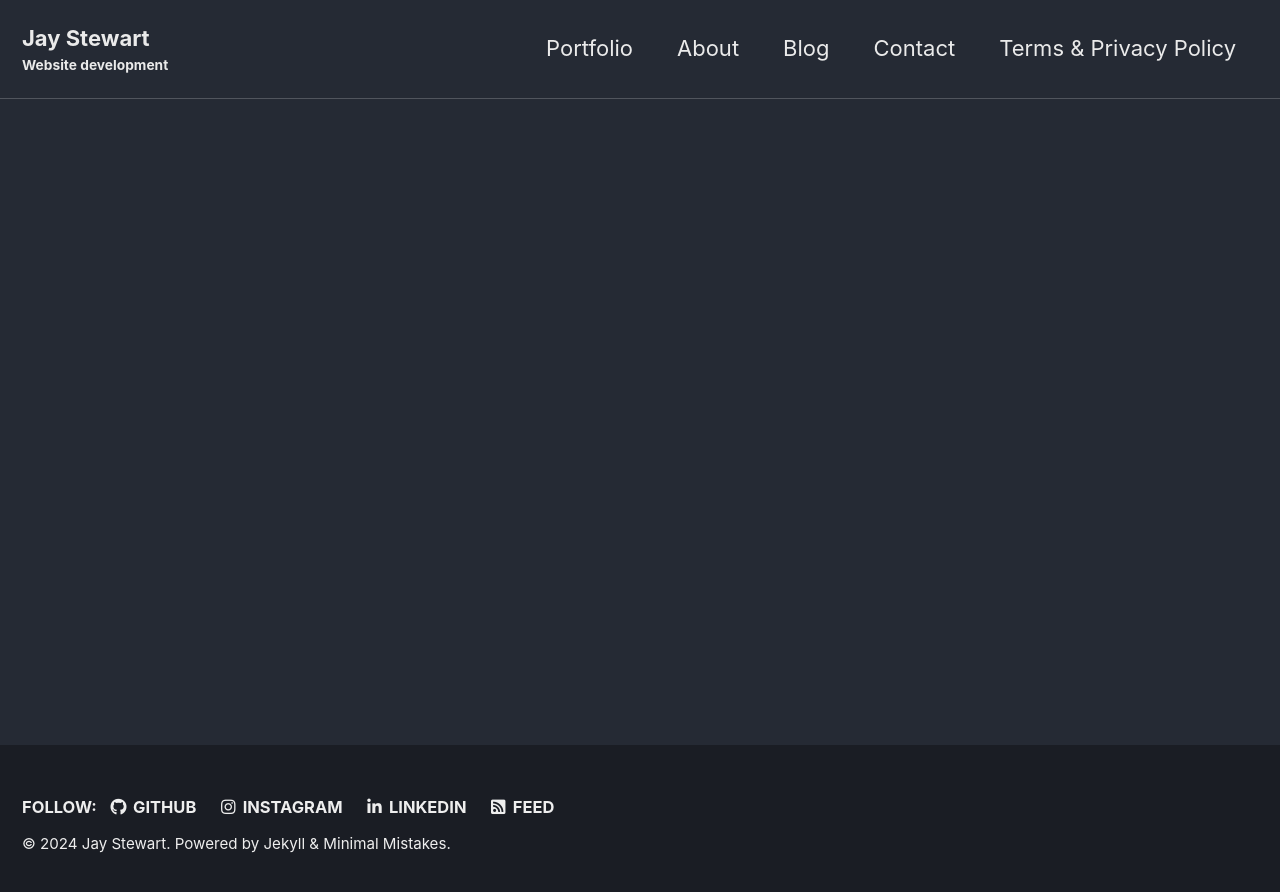
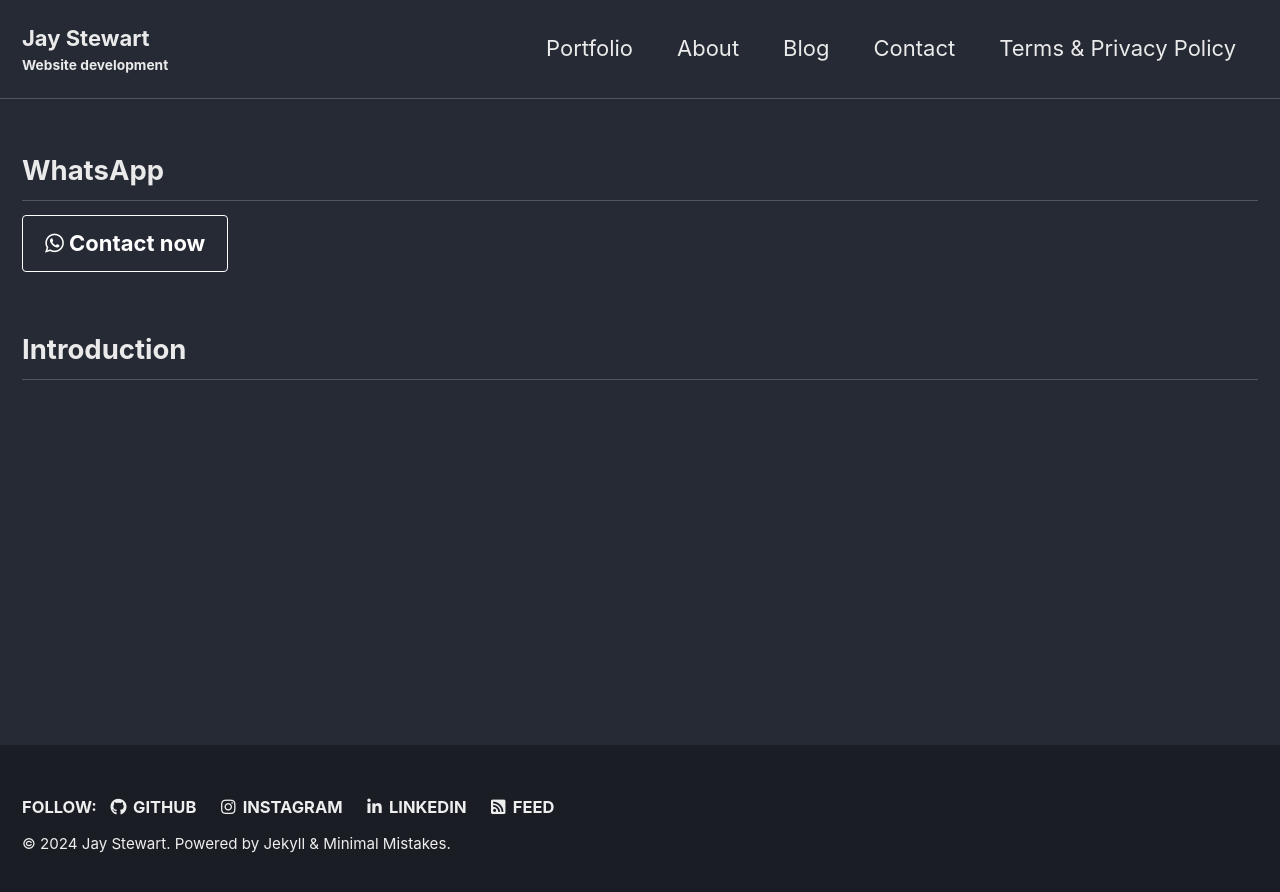
Before and after one commit to jaystewart86/jaystewart86, a Jekyll site: the page built from _pages/contact.md, in a window 1280 px wide. Shown: the top 892 px of the page. Built offline with Jekyll 4.4.1, drawn with Linux system fonts in a browser that asks for light colours; cached includes are drawn as plain includes; nearby versions of some CDN libraries; a script that is not in the unit is left out; our own code applies the rules of GitHub Pages for plain Markdown files; part of the change alters nothing that is shown.

Commit message:
Update contact page

```diff
--- a/_pages/contact.md
+++ b/_pages/contact.md
@@ -2,3 +2,25 @@
 layout: splash
 permalink: /contact/
 ---
+
+## WhatsApp
+
+<a href="https://api.whatsapp.com/send?phone=529581745848" class="btn btn--light-outline btn--large"><i class="fa fa-whatsapp"></i> Contact now</a>
+
+## Introduction
+
+<!-- Cal inline embed code begins -->
+<div style="width:100%;height:100%;overflow:scroll" id="my-cal-inline"></div>
+<script type="text/javascript">
+  (function (C, A, L) { let p = function (a, ar) { a.q.push(ar); }; let d = C.document; C.Cal = C.Cal || function () { let cal = C.Cal; let ar = arguments; if (!cal.loaded) { cal.ns = {}; cal.q = cal.q || []; d.head.appendChild(d.createElement("script")).src = A; cal.loaded = true; } if (ar[0] === L) { const api = function () { p(api, arguments); }; const namespace = ar[1]; api.q = api.q || []; typeof namespace === "string" ? (cal.ns[namespace] = api) && p(api, ar) : p(cal, ar); return; } p(cal, ar); }; })(window, "https://app.cal.com/embed/embed.js", "init");
+Cal("init", "15min", {origin:"https://cal.com"});
+
+  Cal.ns["15min"]("inline", {
+	elementOrSelector:"#my-cal-inline",
+	calLink: "jaystewart/15min",
+	layout: "month_view"
+  });
+
+  Cal.ns["15min"]("ui", {"styles":{"branding":{"brandColor":"#000000"}},"hideEventTypeDetails":false,"layout":"month_view"});
+  </script>
+  <!-- Cal inline embed code ends -->
```
